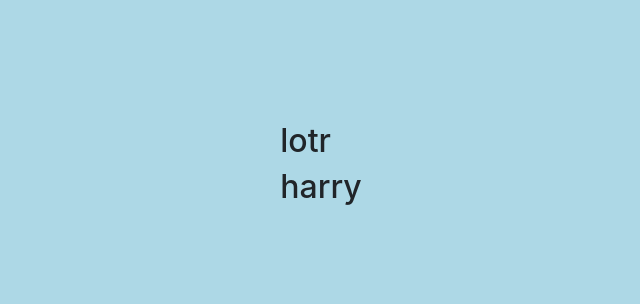
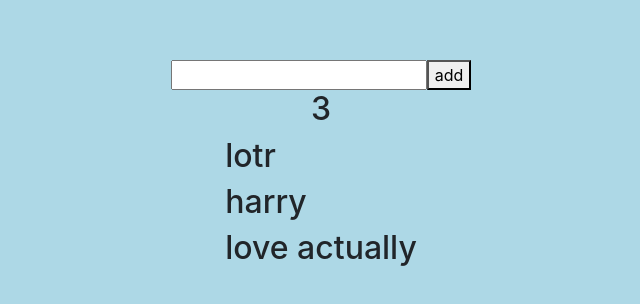
Before and after one commit to HampusJohnOlausson/react-test, a React (Create React App) app: page / in a window 1280 px wide. Shown: the part 232-536 px from the top of the page, without its empty margins (319-959 px from the left). Built offline with nearby package versions, Linux system fonts and the light colour scheme.

Commit message:
practicing Context

```diff
--- a/public/index.html
+++ b/public/index.html
@@ -16,7 +16,6 @@
       integrity="sha384-HzLeBuhoNPvSl5KYnjx0BT+WB0QEEqLprO+NBkkk5gbc67FTaL7XIGa2w1L0Xbgc"
       crossorigin="anonymous"
     />
-
     <link rel="apple-touch-icon" href="%PUBLIC_URL%/logo192.png" />
     <!--
       manifest.json provides metadata used when your web app is installed on a
--- /dev/null
+++ b/src/components/AddMovie.jsx
@@ -0,0 +1,28 @@
+import React, {useContext, useState} from 'react'
+import { MovieContext } from './MovieContext';
+
+const AddMovie = () => {
+
+    const [title, setTitle] = useState('');
+    const [movies, setMovies] = useContext(MovieContext);
+
+    const handleClick = (e) => {
+        e.preventDefault();
+        addMovie(title)
+        setTitle('');
+    }
+
+    const addMovie = (title) => {
+        const updateList = [...movies, { title } ];
+        setMovies(updateList)
+    }
+
+    return (
+        <div>
+        <input title="title" type="text" value={title} onChange={e => setTitle(e.target.value)} />
+        <button onClick={handleClick} type="submit" >add</button>
+        </div>
+    )
+}
+
+export default AddMovie
--- a/src/components/Layout.jsx
+++ b/src/components/Layout.jsx
@@ -1,14 +1,19 @@
 import React from 'react'
+import AddMovie from './AddMovie';
+import { MovieProvider } from './MovieContext';
 import MovieList from './MovieList'
+import Nav from './Nav';
 
 const Layout = () => {
 
-
     return (
-      <div style={todo}>
-      <MovieList/>
-
-      </div>
+      <MovieProvider>
+        <div style={todo}>
+          <AddMovie/>
+          <Nav/>
+          <MovieList />
+        </div>
+      </MovieProvider>
     );
 }
 
--- /dev/null
+++ b/src/components/MovieContext.jsx
@@ -0,0 +1,29 @@
+import React, {useState, createContext} from 'react'
+
+export const MovieContext = createContext();
+
+export const MovieProvider = props => {
+
+        const [movies, setMovies] = useState([
+          {
+            title: "lotr",
+            id: 22,
+          },
+          {
+            title: "harry",
+            id: 11,
+          },
+          {
+              title: 'love actually',
+              id: 33,
+          }
+        ]);
+
+    return (
+        <div>
+            <MovieContext.Provider value={[movies, setMovies]}>
+                {props.children}
+            </MovieContext.Provider>
+        </div>
+    )
+}
--- a/src/components/MovieList.jsx
+++ b/src/components/MovieList.jsx
@@ -1,25 +1,16 @@
-import React, {useState} from 'react'
+import React, { useContext, useState } from 'react'
 import Movie from './Movie'
+import { MovieContext } from './MovieContext'
 
 const MovieList = () => {
 
-    const [movies, setMovies] = useState([
-        {
-            title: 'lotr',
-            id: 22
-        },
-        {
-            title: 'harry',
-            id: 11
-        }
-    ])
-
+    const [movies, setMovies] = useContext(MovieContext);
     return (
         <div>
             {
                 movies.map(movie => (
                     <Movie title={movie.title} key={movie.id}/>
-                ))
+                    ))
             }
         </div>
     )
--- /dev/null
+++ b/src/components/Nav.jsx
@@ -0,0 +1,15 @@
+import React, {useContext} from 'react'
+import { MovieContext } from './MovieContext'
+
+const Nav = () => {
+
+    const [movies, setMovies] = useContext(MovieContext);
+
+    return (
+        <div>
+            <h2>{movies.length}</h2>
+        </div>
+    )
+}
+
+export default Nav
```
